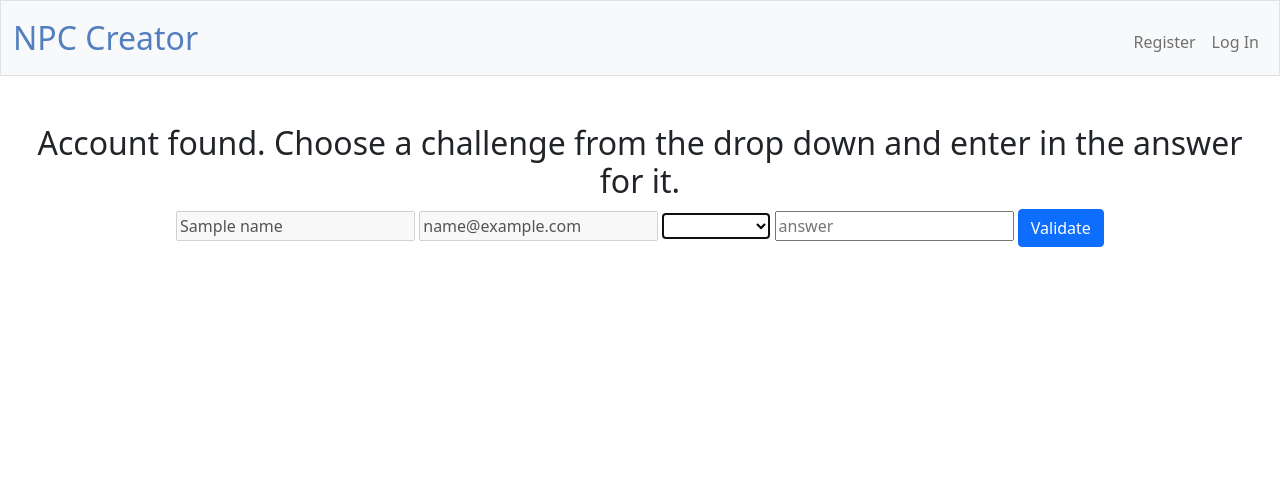
After one commit to ModruKinstealer/NPC_Creator, a Flask app: template templates/resetpwchallenge.html in a window 1280 px wide. The commit adds this page. Shown: the top 495 px of the page. Run offline with Flask 2, Linux system fonts and the light colour scheme; the template is opened without the code that fills it: most values are stand-ins (such as "Sample title", 1, 10 or a date in 2020); some libraries are stand-ins or nearby versions.

Commit message:
Working on reset pw functionality

```diff
--- a/app.py
+++ b/app.py
@@ -183,7 +183,7 @@ def index():
 
 @app.route("/resetpw", methods=["GET", "POST"])
 def resetpw():
-    """Page to reset password if forgotten"""
+    """Page to reset password if forgotten, first step locate account"""
     if request.method == "POST":
         # Either the user name field or the email field must be filled in
         if not request.form.get("username") and not request.form.get("email"):
@@ -199,11 +199,45 @@ def resetpw():
             challengesjson = db.execute("SELECT challenges FROM users WHERE email=?", request.form.get("email"))
             # Convert from Json to dict
             challenges = json.loads(challengesjson)
+            # Trying to mitigate security risks by only sending the keys, I only want the server to pull the values.
+            keys = challenges.keys()
+            name = db.execute("SELECT name FROM users WHERE email=?", request.form.get("email"))
+            render_template("resetpwchallenge.html", keys=keys, name=name[0]["name"], email=request.form.get("email"))
+        else:
+            # Get challenges from users table
+            challengesjson = db.execute("SELECT challenges FROM users WHERE name=?", request.form.get("username"))
+            # Convert from Json to dict
+            challenges = json.loads(challengesjson)
+            # Trying to mitigate security risks by only sending the keys, I only want the server to pull the values.
+            keys = challenges.keys()
+            email = db.execute("SELECT email FROM users WHERE name=?", request.form.get("username"))
+            render_template("resetpwchallenge.html", keys=keys, email=email[0]["email"], name=request.form.get("username"))
+
+    return render_template("resetpw.html")
+
+@app.route("/resetpwchallenge", methods=["POST"])
+def resetpwchallenge():
+    """Page to reset password if forgotten, step2 verify challenge question"""
+    if request.method == "POST":
+        # Either the user name field or the email field must be filled in
+        if not request.form.get("username") and not request.form.get("email"):
+            return apology("To Reset the pw we need either the user name or the email address.")
+        # Need to confirm that the user name or email entered are in the db
+        namerows = db.execute("SELECT * FROM users WHERE name = ?", request.form.get("username"))
+        emailrows = db.execute("SELECT * FROM users WHERE email = ?", request.form.get("email"))
+        if len(namerows) != 1 and len(emailrows) != 1:
+            return apology("Account not found. Try again or register for an account.")
+
+        elif not request.form.get("username") and len(emailrows) == 1:
+            # Get challenges from users table
+            challengesjson = db.execute("SELECT challenges FROM users WHERE email=?", request.form.get("email"))
+            # Convert from Json to dict
+            challenges = json.loads(challengesjson)
+            name = db
             render_template("resetpw.html", challenges=challenges)
             # Need second page to load?
 
     return render_template("resetpw.html")
-
 
 @app.route("/importExport", methods=["GET", "POST"])
 @login_required
--- /dev/null
+++ b/templates/resetpwchallenge.html
@@ -0,0 +1,24 @@
+{% extends "layout.html" %}
+
+{% block title %}
+    Password reset
+{% endblock %}
+
+{% block main %}
+    <h2>Account found. Choose a challenge from the drop down and enter in the answer for it.</h2>
+    <form action="/resetpwchallenge" method="post">
+        <!-- To DO -->
+        <!-- List username and email of the account found from resetpw info -->
+        <input disabled id="username" name="username" type="text" value="{{ name }}">
+        <input disabled id="email" name="email" type="text" value="{{ email }}">
+        <!-- Drop down with the 3 challenges chosen at registration. Then a field to enter answer and submit button -->
+        <select autofocus name="challenge" class="mb-3">
+            <option disabled selected></option>
+            {% for key in keys %}
+            <option value="{{ key }}">{{ key }}</option>
+            {% endfor %}
+        </select>
+        <input id="answer" name="answer" placeholder="answer" type="text">
+        <button class="btn btn-primary" type="submit">Validate</button>
+    </form>
+{% endblock %}
```
Also changed, not shown: templates/resetpw.html (+1 -7 lines).
